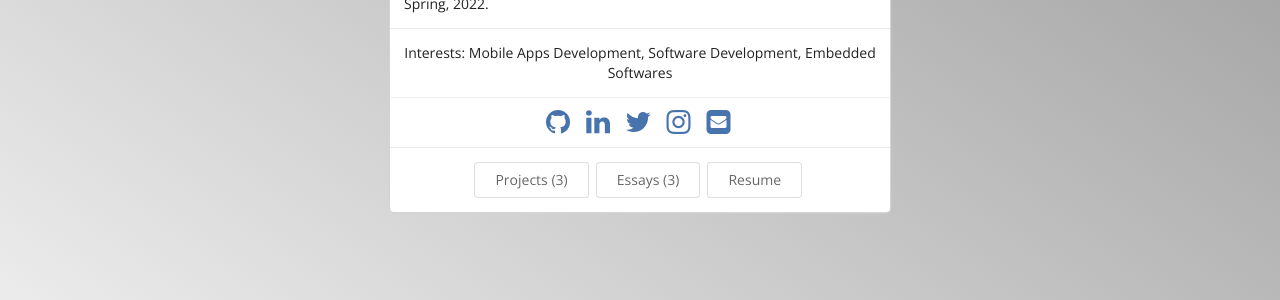
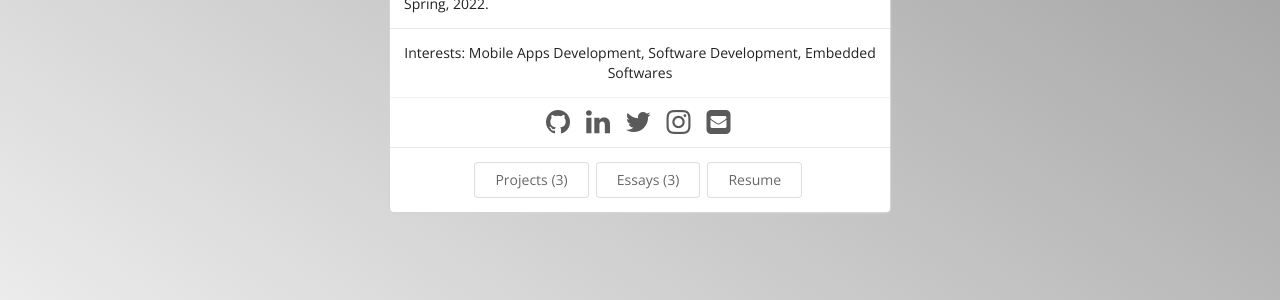
Before and after one commit to h1midi/h1midi.github.io, a Jekyll site: the page built from index.html, in a window 1280 px wide. Shown: the part 435-735 px from the top of the page. Built offline with Jekyll 4.4.1, drawn with Linux system fonts in a browser that asks for light colours.

Commit message:
Update stylesheet-customizations.scss

```diff
--- a/css/stylesheet-customizations.scss
+++ b/css/stylesheet-customizations.scss
@@ -12,10 +12,10 @@
 
 // Customize the menubar color
 .ui.menu {
-  background: lightskyblue;
+ // background: lightskyblue;
 }
 
 // Customize the home page icon colors
 .icon-color {
-  color: darken(lightsteelblue, 30%);
+ // color: darken(lightsteelblue, 30%);
 }
```
